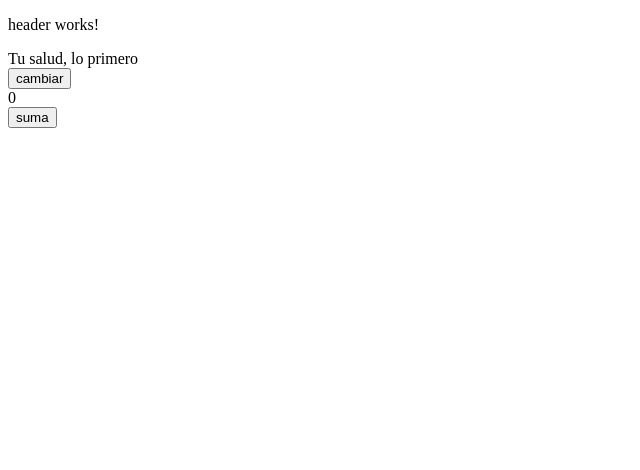
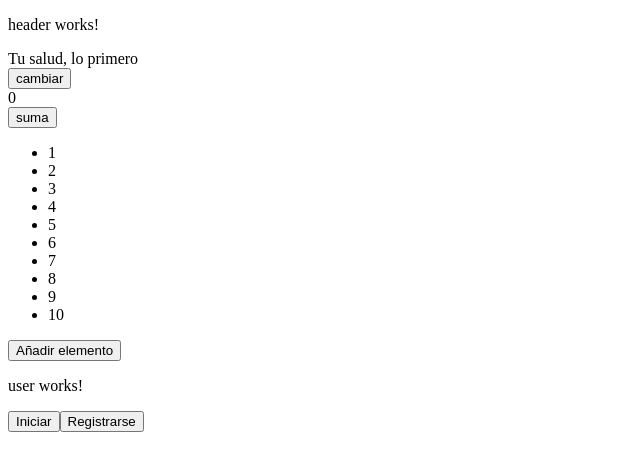
Before and after one commit to DanielAlicante/unedProjectR, an Angular app: page / in a window 1280 px wide. Shown: the top 470 px of the page, without its empty margins (0-640 px from the left). Built offline with nearby package versions, Linux system fonts and the light colour scheme.

Commit message:
video2 añadir, sumar, manejo submit

```diff
--- a/src/app/app.module.ts
+++ b/src/app/app.module.ts
@@ -6,13 +6,15 @@ import { NgModule } from '@angular/core';
 import { AppRoutingModule } from './components/app/app-routing.module';
 import { AppComponent } from './components/app/app.component';
 import { HeaderComponent } from './components/header/header.component';
+import { UserComponent } from './components/user/user.component';
 
 /*Service   vacio   */
 
 @NgModule({
   declarations: [
     AppComponent,
-    HeaderComponent
+    HeaderComponent,
+    UserComponent
   ],
   imports: [
     BrowserModule,
--- a/src/app/components/app/app.component.html
+++ b/src/app/components/app/app.component.html
@@ -1,5 +1,5 @@
 <tut-header></tut-header>
-
+<app-user></app-user>
 
 <!--The content below is only a placeholder and can be replaced.--  >
 <div style="text-align:center">
--- a/src/app/components/header/header.component.html
+++ b/src/app/components/header/header.component.html
@@ -6,3 +6,11 @@
 
 <div> {{ contador }} </div>
 <button (click) =suma()> suma </button>
+
+<ul>
+    <li *ngFor="let numero of arr">
+            {{numero}}
+    </li>
+</ul>
+
+<button (click) =add()> Añadir elemento </button>
--- a/src/app/components/header/header.component.ts
+++ b/src/app/components/header/header.component.ts
@@ -16,8 +16,12 @@ export class HeaderComponent implements OnInit {
    ngOnInit() {
     console.log ("Component Header ya Creado!!!")
   }
+
  nombre = "Tu salud, lo primero"
-contador=0
+ contador=0
+arr= [1, 2, 3, 4 ,5 ,6, 7, 8, 9, 10 ]
+
+
  cambiarNombre(){
    this.nombre +=" Fujitsu"
  }
@@ -25,6 +29,8 @@ contador=0
    this.contador ++
  }
 
-
+  add(){
+    this.arr.push(Math.random())
+  }
 
 }
--- /dev/null
+++ b/src/app/components/user/user.component.html
@@ -0,0 +1,4 @@
+<p>user works!</p>
+
+<button>Iniciar</button>
+<button>Registrarse</button>
--- /dev/null
+++ b/src/app/components/user/user.component.ts
@@ -0,0 +1,15 @@
+import { Component, OnInit } from '@angular/core';
+
+@Component({
+  selector: 'app-user',
+  templateUrl: './user.component.html',
+  styleUrls: ['./user.component.scss']
+})
+export class UserComponent implements OnInit {
+
+  constructor() { }
+
+  ngOnInit() {
+  }
+
+}
```
Also changed, not shown: src/app/components/user/user.component.scss (added), 1 other file (tests, documents, lock files or other folders).
